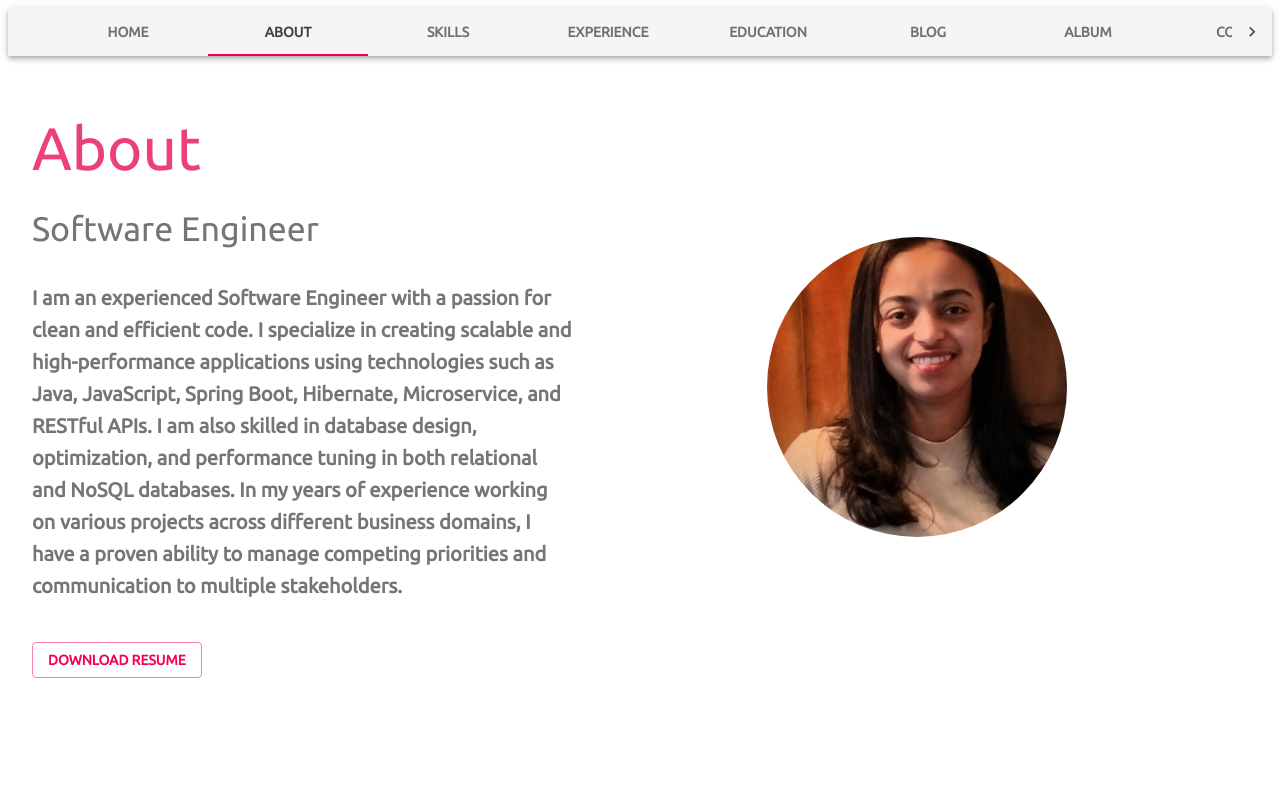
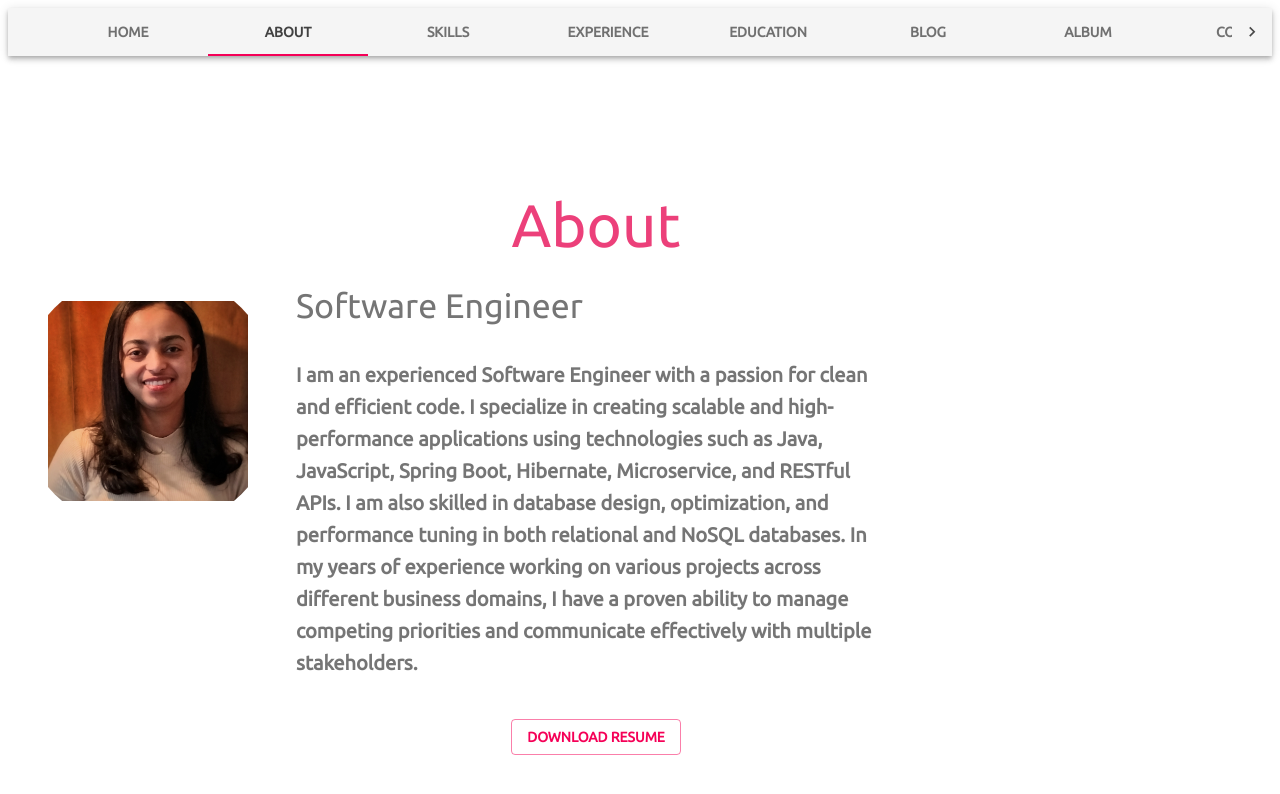
Before and after one commit to MahederAbreha/portfolio, a React (Create React App) app: page / in a window 1280 px wide. Both pictures are taken after a click on the tab "ABOUT". Shown: the top 794 px of the page. Built offline with nearby package versions, Linux system fonts and the light colour scheme.

Commit message:
Added a contact page along with verification

```diff
--- a/src/About.jsx
+++ b/src/About.jsx
@@ -1,59 +1,122 @@
+// import React from 'react';
+// import { Button, Container, Typography } from '@material-ui/core';
+// import { Avatar } from '@mui/material';
+
+// const containerStyle = {
+//     display: 'flex',
+//     flexDirection: 'row',
+//     justifyContent: 'center',
+//     alignItems: 'center',
+//     padding: '1rem 0',
+//     // '@media (max-width: 768px)': {
+//     //     marginLeft: '0px',
+//     //     marginTop: '40px',
+//     // },
+// };
+// const textContainerStyle = {
+//     flex: 1,
+//     paddingRight: '20px',
+//     marginTop: '1rem',
+// };
+// const avatarContainerStyle = {
+//     flex: 1,
+//     display: 'flex',
+//     flexDirection: 'column',
+//     alignItems: 'center',
+//     padding: '50px',
+//     marginRight: '10px',
+
+// };
+// function About() {
+//     return (
+//         <Container style={containerStyle}>
+//             <div style={textContainerStyle}>
+//                 <div >
+//                     <Typography variant='h2' style={{ color: '#ec407a' }}> About</Typography>
+//                 </div>
+//                 <br></br>
+//                 <div>
+//                     <Typography variant='h6' align='left' color='textSecondary' gutterBottom paragraph>
+//                         <div >
+//                             <Typography variant='h4'> Software Engineer </Typography>
+//                         </div>
+//                         <br></br>
+//                         <div>
+//                             I am an experienced Software Engineer with a passion for clean and efficient code. I specialize in creating scalable and high-performance applications using technologies such as Java, JavaScript, Spring Boot, Hibernate, Microservice, and RESTful APIs. I am also skilled in database design, optimization, and performance tuning in both relational and NoSQL databases. In my years of experience working on various projects across different business domains, I have a proven ability to manage competing priorities and communication to multiple stakeholders.
+//                         </div>
+//                     </Typography>
+//                 </div>
+//                 <br></br>
+//                 <Button variant='outlined' color="secondary" href='https://drive.google.com/file/d/1jjsFnwslJBPSSrvSqnZMIxhNnRm6QUIs/view?usp=sharing'>
+//                     Download Resume
+//                 </Button>
+//             </div>
+//             <div style={avatarContainerStyle}>
+//                 <Avatar alt="Maheder Abreha" src="photo.jpg" sx={{ width: 300, height: 300 }} />
+//             </div>
+//         </Container>
+//     );
+// }
+
+// export default About;
+
 import React from 'react';
 import { Button, Container, Typography } from '@material-ui/core';
-import { Avatar } from '@mui/material';
+import { Avatar, Grid } from '@mui/material';
 
 const containerStyle = {
     display: 'flex',
-    flexDirection: 'row',
-    justifyContent: 'center',
+    flexDirection: 'column',
+    justifyContent:'center',
     alignItems: 'center',
     padding: '1rem 0',
+    minHeight: '100vh',
     '@media (max-width: 768px)': {
         marginLeft: '0px',
         marginTop: '40px',
     },
 };
+
 const textContainerStyle = {
-    flex: 1,
-    paddingRight: '20px',
-    marginTop: '1rem',
+    width: '100%',
+    textAlign: 'center',
+    marginBottom: '1rem',
 };
-const avatarContainerStyle = {
-    flex: 1,
-    display: 'flex',
-    flexDirection: 'column',
-    alignItems: 'center',
-    padding: '50px',
-    marginRight: '10px',
 
+const avatarStyle = {
+    padding: '2rem',
+    width: '200px',
+    height: '200px',
+    marginTop: '6rem',
 };
+
 function About() {
     return (
         <Container style={containerStyle}>
+            <Grid container spacing={2}>
+                <div item xs={12} md={6}>
+                    <Avatar alt="Maheder Abreha" src="photo.jpg" sx={avatarStyle} />
+                </div>
+                <Grid item xs={12} md={6}>
                     <div style={textContainerStyle}>
-                <div >
                         <Typography variant='h2' style={{ color: '#ec407a' }}> About</Typography>
-                </div>
                         <br></br>
+                        <Typography variant='h6' align='left' color='textSecondary' paragraph>
                             <div>
-                    <Typography variant='h6' align='left' color='textSecondary' gutterBottom paragraph>
-                        <div >
                                 <Typography variant='h4'> Software Engineer </Typography>
                             </div>
                             <br></br>
                             <div>
-                            I am an experienced Software Engineer with a passion for clean and efficient code. I specialize in creating scalable and high-performance applications using technologies such as Java, JavaScript, Spring Boot, Hibernate, Microservice, and RESTful APIs. I am also skilled in database design, optimization, and performance tuning in both relational and NoSQL databases. In my years of experience working on various projects across different business domains, I have a proven ability to manage competing priorities and communication to multiple stakeholders.
+                                I am an experienced Software Engineer with a passion for clean and efficient code. I specialize in creating scalable and high-performance applications using technologies such as Java, JavaScript, Spring Boot, Hibernate, Microservice, and RESTful APIs. I am also skilled in database design, optimization, and performance tuning in both relational and NoSQL databases. In my years of experience working on various projects across different business domains, I have a proven ability to manage competing priorities and communicate effectively with multiple stakeholders.
                             </div>
                         </Typography>
-                </div>
                         <br></br>
                         <Button variant='outlined' color="secondary" href='https://drive.google.com/file/d/1jjsFnwslJBPSSrvSqnZMIxhNnRm6QUIs/view?usp=sharing'>
                             Download Resume
                         </Button>
                     </div>
-            <div style={avatarContainerStyle}>
-                <Avatar alt="Maheder Abreha" src="photo.jpg" sx={{ width: 300, height: 300 }} />
-            </div>
+                </Grid>
+            </Grid>
         </Container>
     );
 }
--- a/src/Contact.jsx
+++ b/src/Contact.jsx
@@ -1,59 +1,39 @@
 import React, { useState } from 'react';
-import { IconButton, Box, FormGroup, FormControl, InputLabel, Input, Button, TextField, TextareaAutosize  } from '@material-ui/core';
+import { Grid, TextField, Button, Card, CardContent, Typography, IconButton } from '@material-ui/core';
 import LinkedInIcon from '@material-ui/icons/LinkedIn';
 import GitHubIcon from '@material-ui/icons/GitHub';
+import AlternateEmailIcon from '@material-ui/icons/AlternateEmail';
 
-const p = (text) => console.log(text);
 const Lambda_URL = 'https://fgasyjzdghoqg7ktaanyijspha0xdnct.lambda-url.us-east-1.on.aws/';
 const socialIcons = {
     marginTop: '20px',
-
 };
-const formStyle = {
-    margin: 'auto',
-    width: '50%',
-    padding: '20px',
-    marginTop: '10rem',
-    paddingTop: '20px',
-    boxShadow: '2px 2px 10px black',
-    '@media (max-width: 768px)': {
-        marginLeft: '0px',
-        marginTop: '40px',
-    },
-}
-const buttonStyle = { width: '10%', margin: '10px' }
-const textAreaStyles = {
-    width: '100%',
-    margin: '1rem 0',
-    padding: '1rem',
-};
+const p = (text) => console.log(text);
 
 function Contact() {
+
     const [sending, setSending] = useState(false);
     const [sent, setSent] = useState(false);
-    const innerFormStyles = {
-        display: sent ? 'none' : 'flex',
-        flexDirection: 'column',
-        width: '80%',
-    };
 
     const handleSubmit = async (event) => {
         event.preventDefault();
         setSending(true);
         const data = new FormData(event.currentTarget);
         const payload = {
+            name: data.get("name"),
             email: data.get("email"),
+            phone: data.get("phone"),
             subject: data.get("subject"),
             message: data.get("message"),
         };
-        await new Promise((resolve) => setTimeout(resolve, 2000));
+        await new Promise((resolve) => setTimeout(resolve, 1000));
         p(payload);
         fetch(Lambda_URL, {
             mode: 'no-cors',
             method: 'POST',
             headers: {
                 'Content-Type': 'application/json',
-                    "Access-Control-Allow-Origin" : "*",
+                "Access-Control-Allow-Origin": "*",
                 "Access-Control-Allow-Headers": "Origin, X-Requested-With, Content-Type, Accept",
             },
             body: JSON.stringify(payload),
@@ -63,75 +43,65 @@ function Contact() {
                     this.handleSuccess();
                 } else {
                     // notify user
-                    //this.handleError();
+                    this.handleError();
                 }
             })
-            .catch(() => {});
-
+            .catch(() => { });
         setSending(false);
         setSent(true);
     };
-
     return (
         <>
-            <div style={formStyle}>
-                {/* <form  action="https://formsubmit.co/5c289225fcf9a1787c740e435d9b6e11" method="POST" onSubmit={handleSubmit}>
-                    <FormControl>
-                        <InputLabel htmlFor='name-input'>Name</InputLabel>
-                        <Input id='name-input' name='name' aria-describedby='name-helper-text' />
-                    </FormControl>
-                    <FormControl>
-                        <InputLabel htmlFor='email-input'>Email address</InputLabel>
-                        <Input id='email-input' name='email' aria-describedby='email-helper-text' />
-                    </FormControl>
-                    <FormControl>
-                        <InputLabel htmlFor='phone-input'>Phone</InputLabel>
-                        <Input id='phone-input' name='phone' aria-describedby='phone-helper-text' />
-                    </FormControl>
-                    <FormControl>
-                        <InputLabel htmlFor='subject-input'>Subject</InputLabel>
-                        <Input id='subject-input' name='subject' aria-describedby='subject-helper-text' />
-                    </FormControl>
-                    <FormControl>
-                        <InputLabel htmlFor='message-input'>Message</InputLabel>
-                        <Input id='message-input' name='message' aria-describedby='message-helper-text' />
-                    </FormControl>
-                    <FormControl>
-                        <Button variant='contained' color='secondary' style={buttonStyle}> Send</Button>
-                    </FormControl>
-                </form> */}
-                {/* <Box component="form" onSubmit={handleSubmit} noValidate sx={{ mt: 1 }} style={ innerFormStyles }> */}
-                {/* <form  action="https://formsubmit.co/mahderabb@gmail.com" method="POST" >
-                    <TextField margin="normal" required id="email" label="Email"
-                        name="email" autoComplete="email" />
+            <Grid >
+                <Card style={{ maxWidth: 450, padding: "20px 5px", margin: "0 auto", marginTop: '5rem' }}>
+                    <CardContent>
+                        <Typography gutterBottom variant="h5">
+                            Contact Me
+                        </Typography>
 
-                    <TextField margin="normal" name="subject" label="Subject" type="text" id="subject" />
+                        {!sent && (
+                            <form method='POST' onSubmit={handleSubmit} >
+                                <Grid container spacing={1}>
+                                    <Grid xs={12} sm={6} item>
+                                        <TextField name='name' placeholder="name" label="Name" variant="outlined" fullWidth required />
+                                    </Grid>
+                                    <Grid item xs={12}>
+                                        <TextField name='email' type="email" placeholder="Email" label="Email" variant="outlined" fullWidth required />
+                                    </Grid>
+                                    <Grid item xs={12}>
+                                        <TextField name='phone' type="phone" placeholder="Phone" label="Phone" variant="outlined" fullWidth />
+                                    </Grid>
+                                    <Grid item xs={12}>
+                                        <TextField name='subject' type="subject" placeholder="Subject" label="Subject" variant="outlined" fullWidth required />
+                                    </Grid>
+                                    <Grid item xs={12}>
+                                        <TextField name='message' label="Message" multiline rows={4} placeholder="Type your message here" variant="outlined" fullWidth required />
+                                    </Grid>
+                                    <Grid item xs={12}>
+                                        <Button type="submit" variant="contained" color="secondary" sx={{ mt: 3, mb: 2 }} style={{ margin: '2rem 0' }}>Send</Button>
+                                    </Grid>
+                                </Grid>
+                            </form>
+                        )}
+                        {sending && (
+                            <Typography variant='h6' color='textSecondary' align='center' paragraph>
+                                Sending...
+                            </Typography>
+                        )}
+                        {sent && (
+                            <Typography variant='h6' color='textSecondary' align='center' paragraph>
+                                Thanks for reaching out! I'll get back to you as soon as I can.
+                            </Typography>
+                        )}
 
-                    <TextareaAutosize minRows={5} placeholder="Message ..."
-                        style={textAreaStyles} name="message" />
-
-                    <Button type="submit" variant="contained" sx={{ mt: 3, mb: 2 }} style={{ margin: '2rem 0' }}>
-                        Send
-                    </Button>
-                </form> */}
-
-                {/* </Box> */}
-                <br /><br />
-                <form action="https://fgasyjzdghoqg7ktaanyijspha0xdnct.lambda-url.us-east-1.on.aws/" method="POST"
-                onSubmit={handleSubmit}
-                style={{
-                    display: 'flex', justifyContent: 'center', flexDirection: 'column', alignItems: 'center',
-                }}>
-                    <input placeholder="email" type='email' name="email" required />
-                    <input placeholder="subject" type="text" name="subject" />
-                    <textarea placeholder="message" name="message" required />
-                    <button type="submit">Send</button>
-                </form>
+                    </CardContent>
                     <div className={socialIcons}>
                     <IconButton href='https://www.linkedin.com/in/maheder-abreha/' target='_blank'><LinkedInIcon /></IconButton>
                     <IconButton href='https://github.com/MaherAbreha' target='_blank'><GitHubIcon /></IconButton>
+                    <IconButton href='mahederabreha@gmail.com' target='_blank'><AlternateEmailIcon /></IconButton>
                 </div>
-            </div>
+                </Card>
+            </Grid>
         </>
     );
 }
```
Also changed, not shown: src/Education.jsx (+90 -4 lines), src/Experience.jsx (+4 -4 lines). Lines whose indentation alone changed are shown as unchanged.
